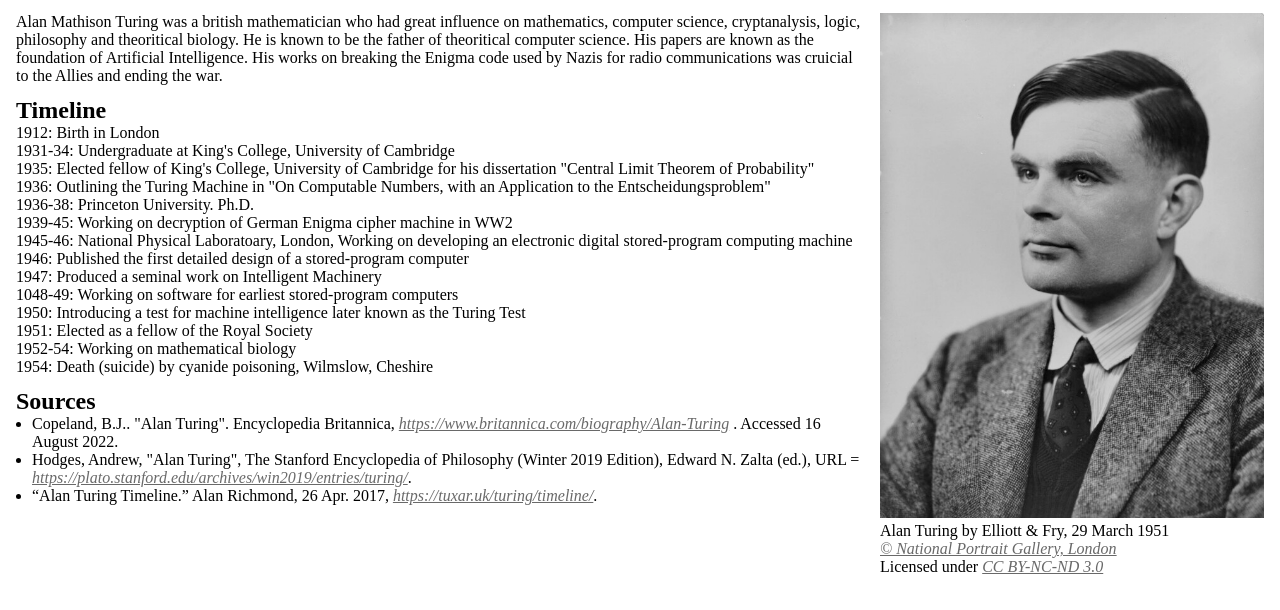
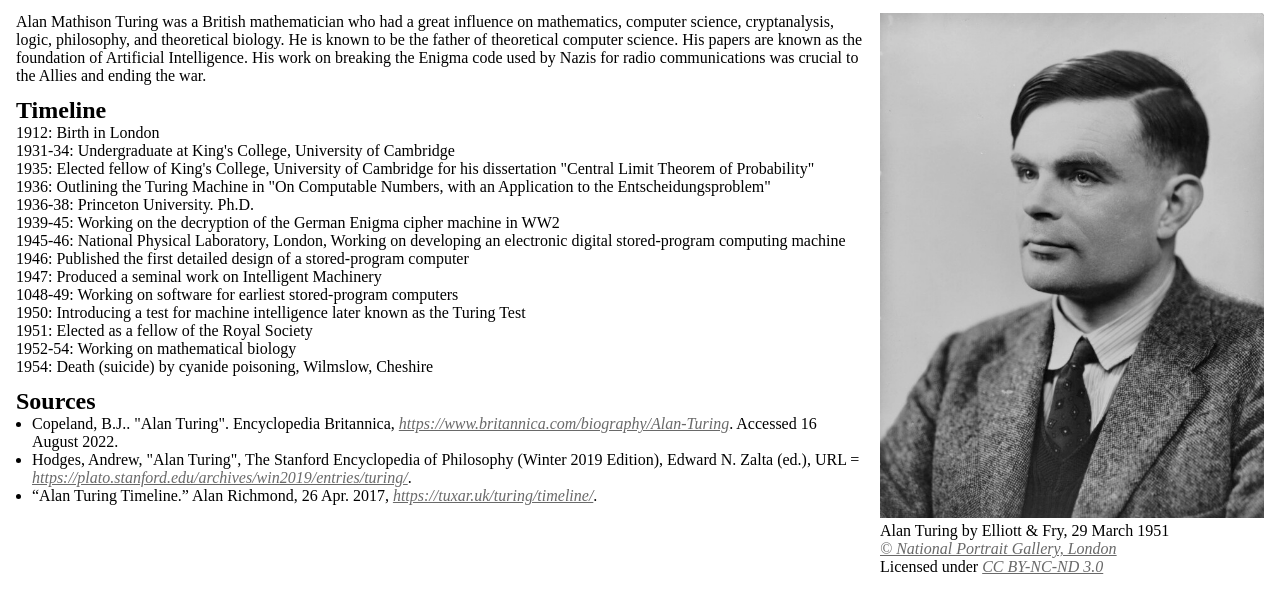
Before and after one commit to Delaram-M/alan-turing-tribute-page, a plain HTML site: page index.html in a window 1280 px wide. Shown: the part 104-714 px from the top of the page. Drawn offline with Linux system fonts and the light colour scheme.

Commit message:
fix typos

```diff
--- a/index.html
+++ b/index.html
@@ -27,11 +27,11 @@
 
         <div id="text-box">
             <div>
-                Alan Mathison Turing was a british mathematician who had great influence on
-                mathematics, computer science, cryptanalysis, logic, philosophy and theoritical biology.
-                He is known to be the father of theoritical computer science. His papers are known as the
-                foundation of Artificial Intelligence. His works on breaking the Enigma code used by Nazis
-                for radio communications was cruicial to the Allies and ending the war.
+                Alan Mathison Turing was a British mathematician who had a great influence on mathematics,
+                computer science, cryptanalysis, logic, philosophy, and theoretical biology. He is known to
+                be the father of theoretical computer science. His papers are known as the foundation of
+                Artificial Intelligence. His work on breaking the Enigma code used by Nazis for radio
+                communications was crucial to the Allies and ending the war.
             </div>
             <div>
                 <h2>Timeline</h2>
@@ -42,8 +42,8 @@
                     for his dissertation "Central Limit Theorem of Probability" <br>
                     1936: Outlining the Turing Machine in "On Computable Numbers, with an Application to the Entscheidungsproblem" <br>
                     1936-38: Princeton University. Ph.D. <br>
-                    1939-45: Working on decryption of German Enigma cipher machine in WW2 <br>
-                    1945-46: National Physical Laboratoary, London, Working on developing an electronic digital stored-program computing machine<br>
+                    1939-45: Working on the decryption of the German Enigma cipher machine in WW2 <br>
+                    1945-46: National Physical Laboratory, London, Working on developing an electronic digital stored-program computing machine<br>
                     1946: Published the first detailed design of a stored-program computer <br>
                     1947: Produced a seminal work on Intelligent Machinery <br>
                     1048-49: Working on software for earliest stored-program computers <br>
@@ -58,8 +58,8 @@
                 <ul>
                     <li>
                         Copeland, B.J.. "Alan Turing". Encyclopedia Britannica,
-                        <a href="https://www.britannica.com/biography/Alan-Turing">https://www.britannica.com/biography/Alan-Turing</a>
-                        . Accessed 16 August 2022.
+                        <a href="https://www.britannica.com/biography/Alan-Turing">https://www.britannica.com/biography/Alan-Turing</a>.
+                        Accessed 16 August 2022.
                     </li>
                     <li>
                         Hodges, Andrew, "Alan Turing", The Stanford Encyclopedia of Philosophy (Winter 2019 Edition),
```
